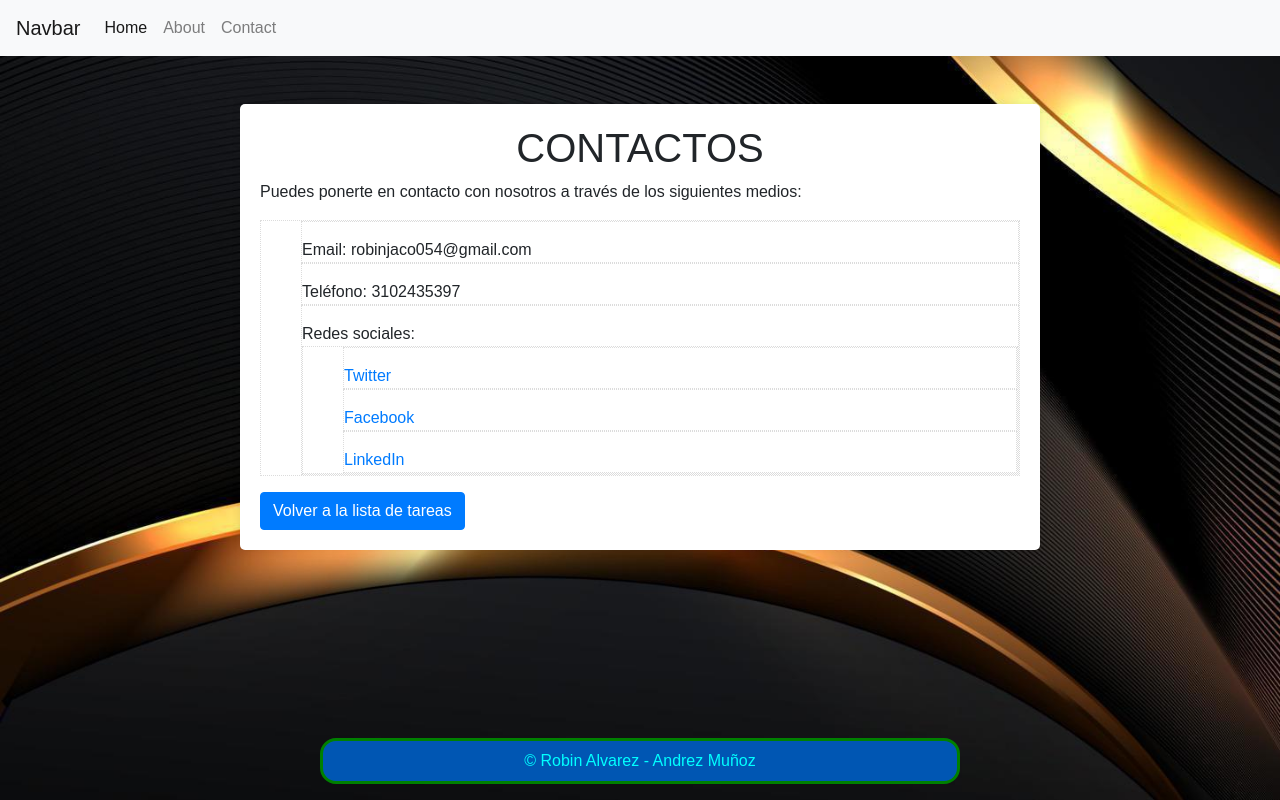
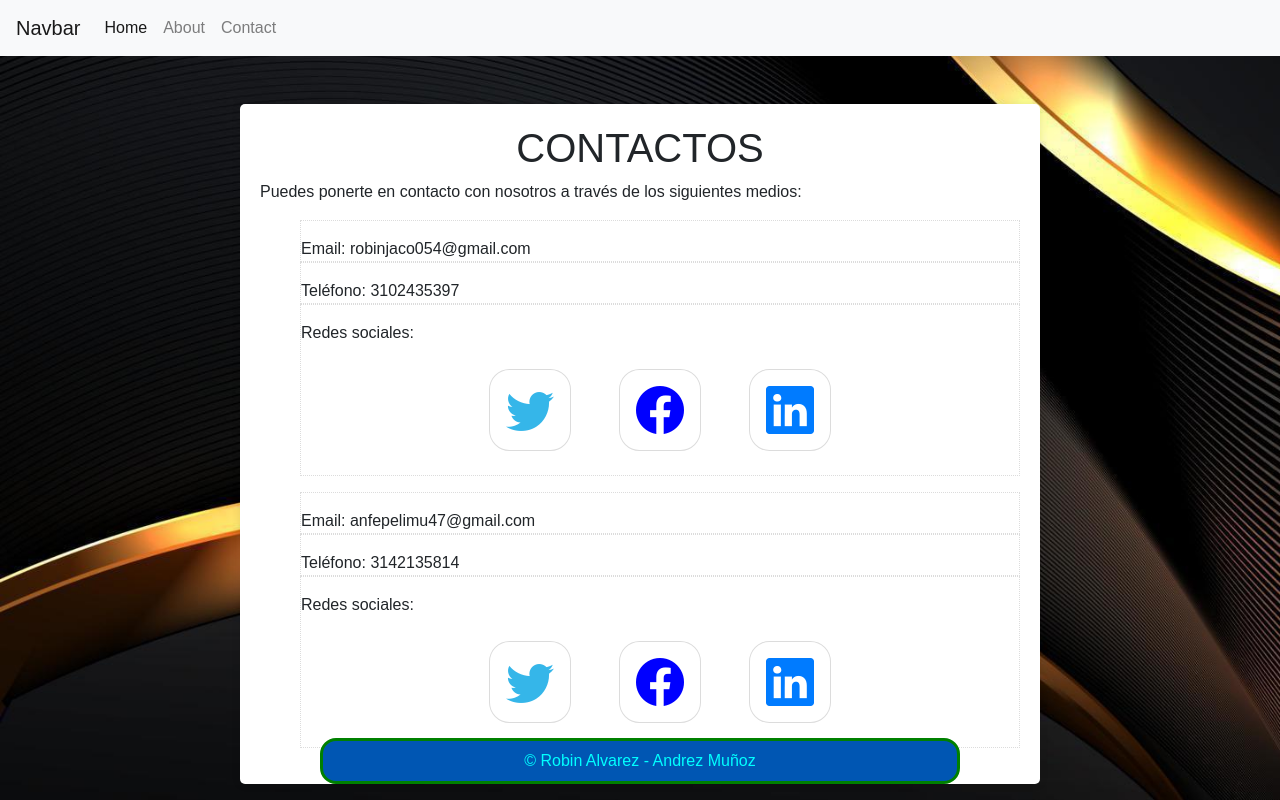
Before and after one commit to ROBINJACOBALVAREZALVAREZ/trabajoFinal, a plain HTML site: page contact.html in a window 1280 px wide. Drawn offline with nearby package versions, Linux system fonts and the light colour scheme.

Commit message:
Se agrega información personal

```diff
--- a/contact.html
+++ b/contact.html
@@ -7,6 +7,11 @@
     <link
       rel="stylesheet"
       href="https://stackpath.bootstrapcdn.com/bootstrap/4.5.2/css/bootstrap.min.css"
+    />
+    <!-- Option 1: Include in HTML -->
+    <link
+      rel="stylesheet"
+      href="https://cdn.jsdelivr.net/npm/bootstrap-icons@1.3.0/font/bootstrap-icons.css"
     />
     <link rel="stylesheet" href="./style.css" />
   </head>
@@ -40,22 +45,46 @@
         Puedes ponerte en contacto con nosotros a través de los siguientes
         medios:
       </p>
-      <ul>
+      <ul class="redes-sociales">
         <li>Email: robinjaco054@gmail.com</li>
         <li>Teléfono: 3102435397</li>
         <li>
-          Redes sociales:
-          <ul>
-            <li><a href="https://twitter.com/tuusuario">Twitter</a></li>
-            <li><a href="https://facebook.com/tuusuario">Facebook</a></li>
-            <li><a href="https://linkedin.com/in/tuusuario">LinkedIn</a></li>
-          </ul>
+          <span style="padding-top: 1rem"> Redes sociales: </span>
+          <div class="elemento-redes">
+            <a href="https://x.com/?lang=es" target="_blank">
+              <i class="bi-twitter"></i>
+            </a>
+            <a href="https://www.facebook.com/?locale=es_LA" target="_blank">
+              <i class="bi-facebook"></i>
+            </a>
+            <a href="https://co.linkedin.com/" target="_blank">
+              <i class="bi-linkedin"></i>
+            </a>
+          </div>
         </li>
       </ul>
-      <a href="index.html" class="btn btn-primary"
-        >Volver a la lista de tareas</a
-      >
+
+      <ul class="redes-sociales">
+        <li>Email: anfepelimu47@gmail.com</li>
+        <li>Teléfono: 3142135814</li>
+        <li>
+          <span style="padding-top: 1rem"> Redes sociales: </span>
+          <div class="elemento-redes">
+            <a href="https://x.com/?lang=es" target="_blank">
+              <i class="bi-twitter"></i>
+            </a>
+            <a href="https://www.facebook.com/?locale=es_LA" target="_blank">
+              <i class="bi-facebook"></i>
+            </a>
+            <a href="https://co.linkedin.com/" target="_blank">
+              <i class="bi-linkedin"></i>
+            </a>
+          </div>
+        </li>
+      </ul>
     </div>
+
+
 
     <footer class="text-center footer">
       <p class="m-auto p-2">&copy Robin Alvarez - Andrez Muñoz</p>
--- a/style.css
+++ b/style.css
@@ -118,14 +118,50 @@ h1 {
   width: 40%;
 }
 
-ul {
+.list-group {
   border: 1px dotted gainsboro;
+  max-height: 50vh;
+  overflow: auto;
+}
+
+ul{
   list-style-type: none;
-  max-height: 50vh;
-  overflow: scroll;
 }
 
 li {
   padding-top: 1rem;
   border: 1px dotted gainsboro;
 }
+
+.redes-sociales i{
+  font-size: 3rem;
+  margin: 1.5rem;
+  border-radius: 25%;
+  border: 1px solid gainsboro;
+  padding: 1rem;
+  display: flex;
+  width: fit-content;
+}
+.redes-sociales a:hover{
+  background-color: white;
+  color: white;
+}
+
+.bi-twitter{
+  color: rgb(53, 182, 233);
+}
+
+.bi-facebook{
+  color: blue
+}
+
+.bi-linkedin{
+  color: #007bff;
+}
+
+.elemento-redes{
+  display: flex;
+  flex-direction: row;
+  justify-content: center;
+  align-items: center;
+}
```
